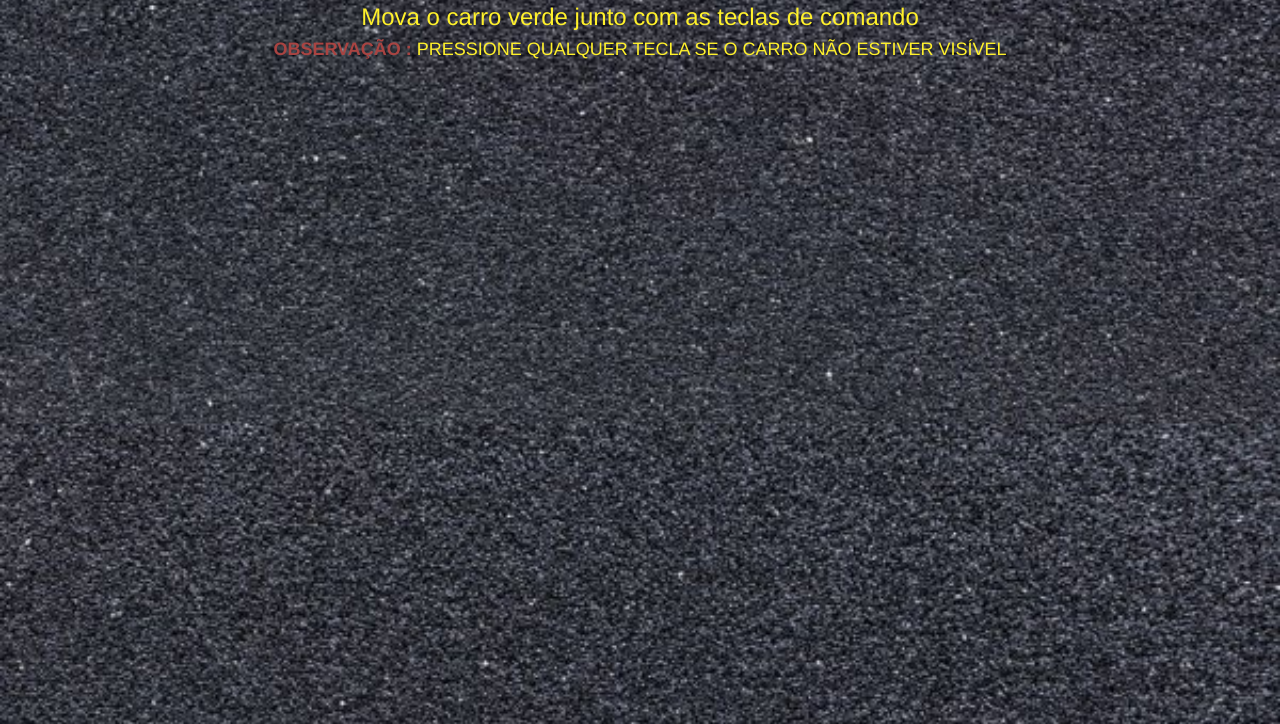
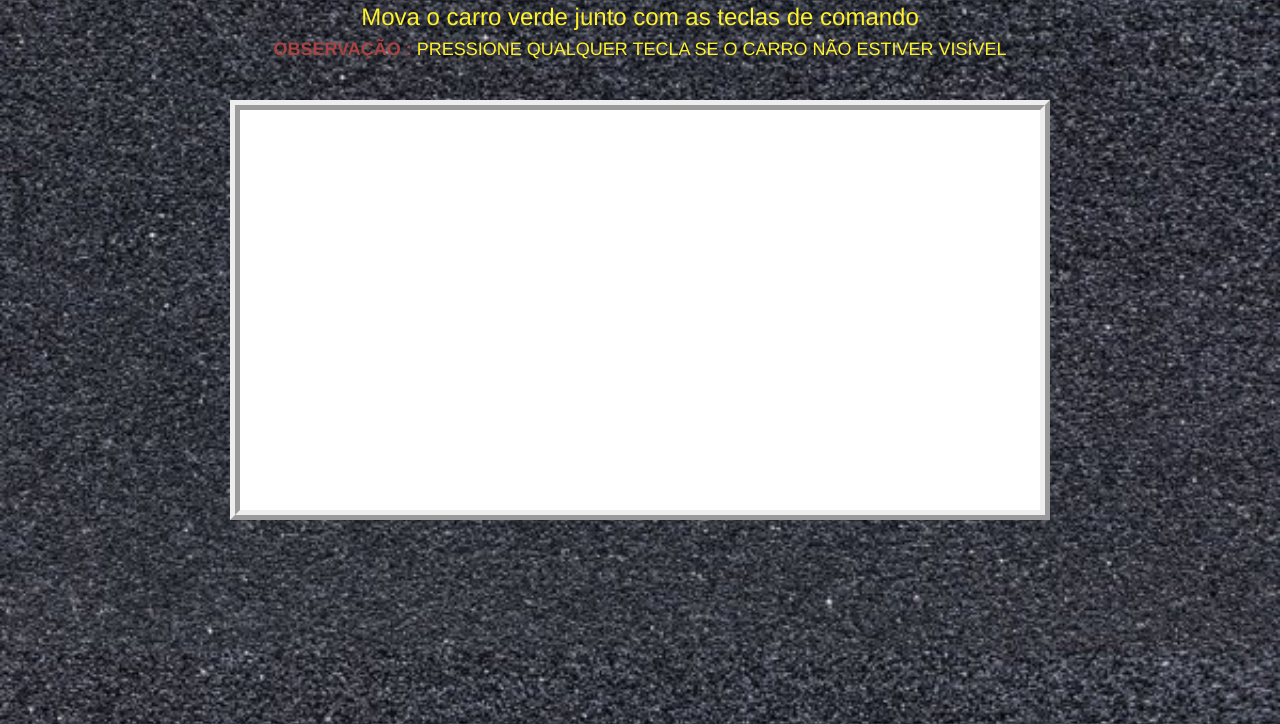
Before and after one commit to LuizByjus/C85B, a plain HTML site: page index.html in a window 1280 px wide. Shown: the part 76-800 px from the top of the page. Drawn offline with nearby package versions, Linux system fonts and the light colour scheme.

Commit message:
Update index.html

```diff
--- a/index.html
+++ b/index.html
@@ -35,9 +35,8 @@ h1,h3,h4
 <h4>
 	<b class="text-danger">OBSERVAÇÃO : </b> PRESSIONE QUALQUER TECLA SE O CARRO NÃO ESTIVER VISÍVEL
 </h4>
-
-	<!--- Create Canvas--->
-
+	<canvas id="myCanvas" width="800" height="400">
+	</canvas>
 
 </center>
 <script src="main.js">
```
